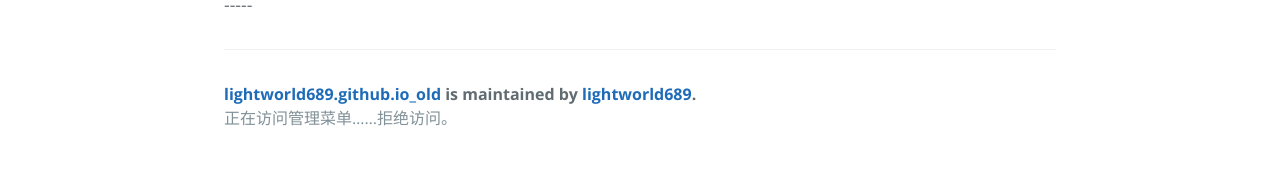
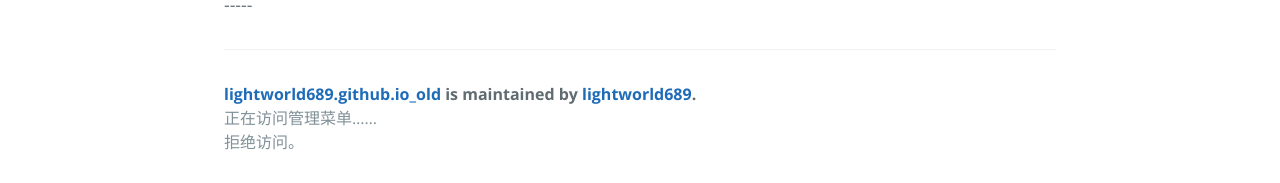
Before and after one commit to lightworld689/lightworld689.github.io_old, a Jekyll site: the page built from index.md, in a window 1280 px wide. Shown: the part 1627-1810 px from the top of the page. Built offline with Jekyll 4.4.1, drawn with Linux system fonts in a browser that asks for light colours; our own code applies the rules of GitHub Pages for plain Markdown files; before the commit the page ends 1789 px from its top, so only the background shows below that.

Commit message:
更新 default.html

```diff
--- a/_layouts/default.html
+++ b/_layouts/default.html
@@ -34,7 +34,7 @@
         {% if site.github.is_project_page %}
           <span class="site-footer-owner"><a href="{{ site.github.repository_url }}">{{ site.github.repository_name }}</a> is maintained by <a href="{{ site.github.owner_url }}">{{ site.github.owner_name }}</a>.</span>
         {% endif %}
-        <span class="site-footer-credits">正在访问管理菜单……拒绝访问。</span>
+        <span class="site-footer-credits">正在访问管理菜单……<br />拒绝访问。</span>
       </footer>
     </main>
   </body>
```
